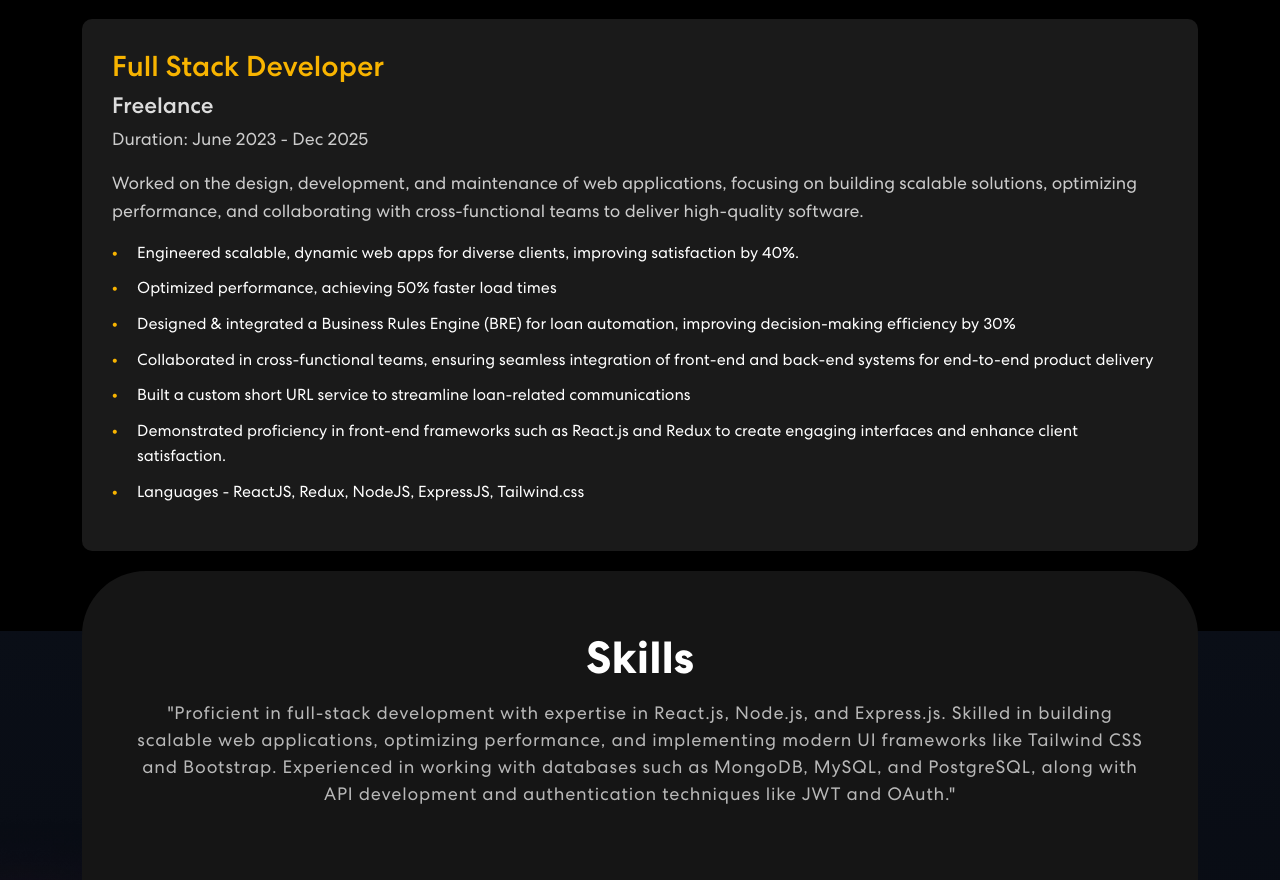
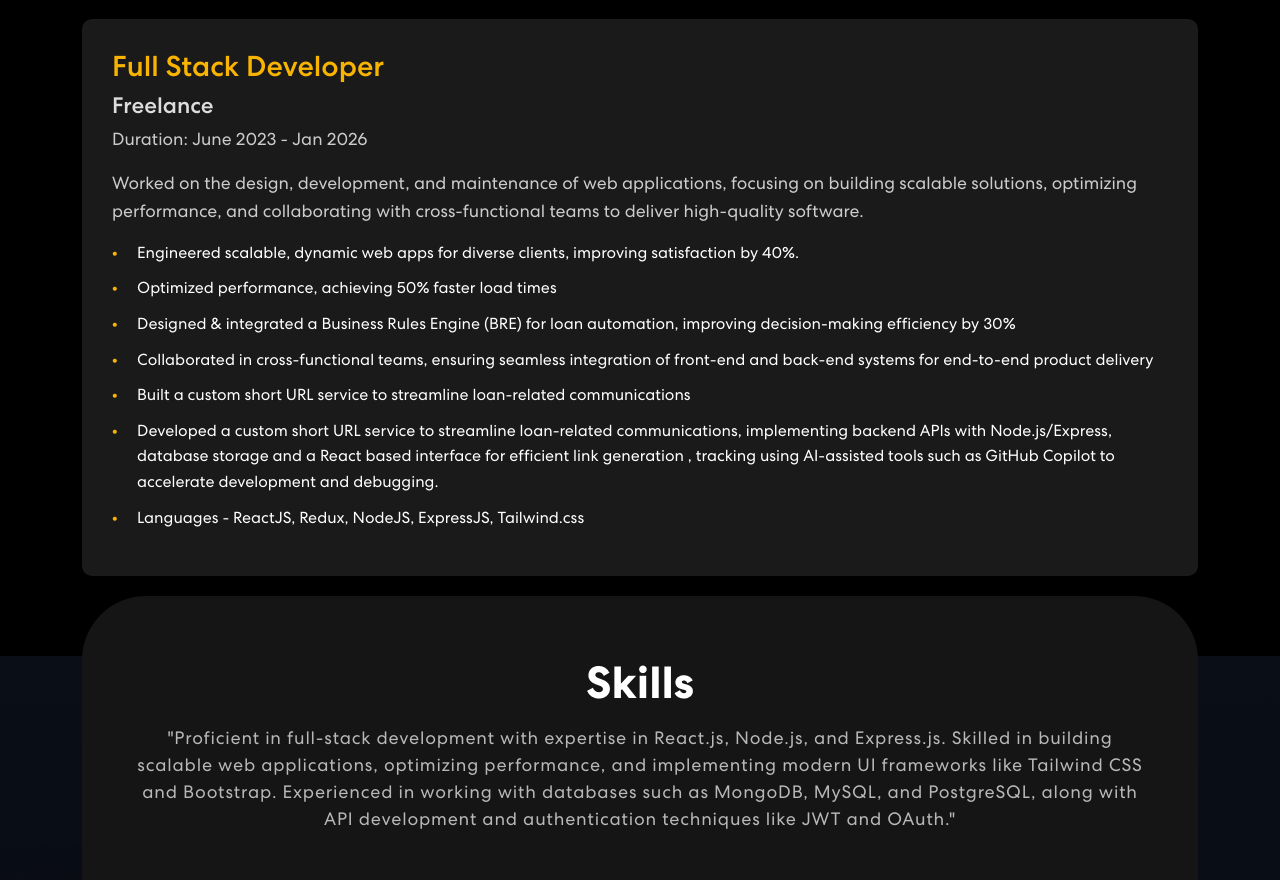
Before and after one commit to Aman2907/portfolio, a React (Vite) app: page / in a window 1280 px wide. Shown: the part 1321-2201 px from the top of the page. Built offline with nearby package versions, Linux system fonts and the light colour scheme.

Commit message:
firstcommisst

```diff
--- a/src/Components/Experience.jsx
+++ b/src/Components/Experience.jsx
@@ -27,7 +27,7 @@ export const Experience = () => {
                   <div className="experience-item">
                     <h3> Full Stack Developer </h3>
                     <h4> Freelance  </h4>
-                    <p> Duration: June 2023 - Dec 2025 </p>
+                    <p> Duration: June 2023 - Jan 2026 </p>
                     <p>
                       Worked on the design, development, and maintenance of web applications, focusing on building scalable solutions, optimizing performance, and collaborating with cross-functional teams to deliver high-quality software.
                     </p>
@@ -41,8 +41,9 @@ export const Experience = () => {
                         <li>Collaborated in cross-functional teams, ensuring seamless integration of front-end and back-end systems
                           for end-to-end product delivery</li>
                         <li> Built a custom short URL service to streamline loan-related communications</li>
-                        <li> Demonstrated proficiency in front-end frameworks such as React.js and Redux to create engaging interfaces
-                          and enhance client satisfaction.</li>
+                        <li>  Developed a custom short URL service to streamline loan-related communications, implementing backend
+APIs with Node.js/Express, database storage and a React based interface for efficient link generation , tracking
+using AI-assisted tools such as GitHub Copilot to accelerate development and debugging. </li>
 
                         <li>Languages - ReactJS, Redux, NodeJS, ExpressJS, Tailwind.css</li>
                       </ul>
```
